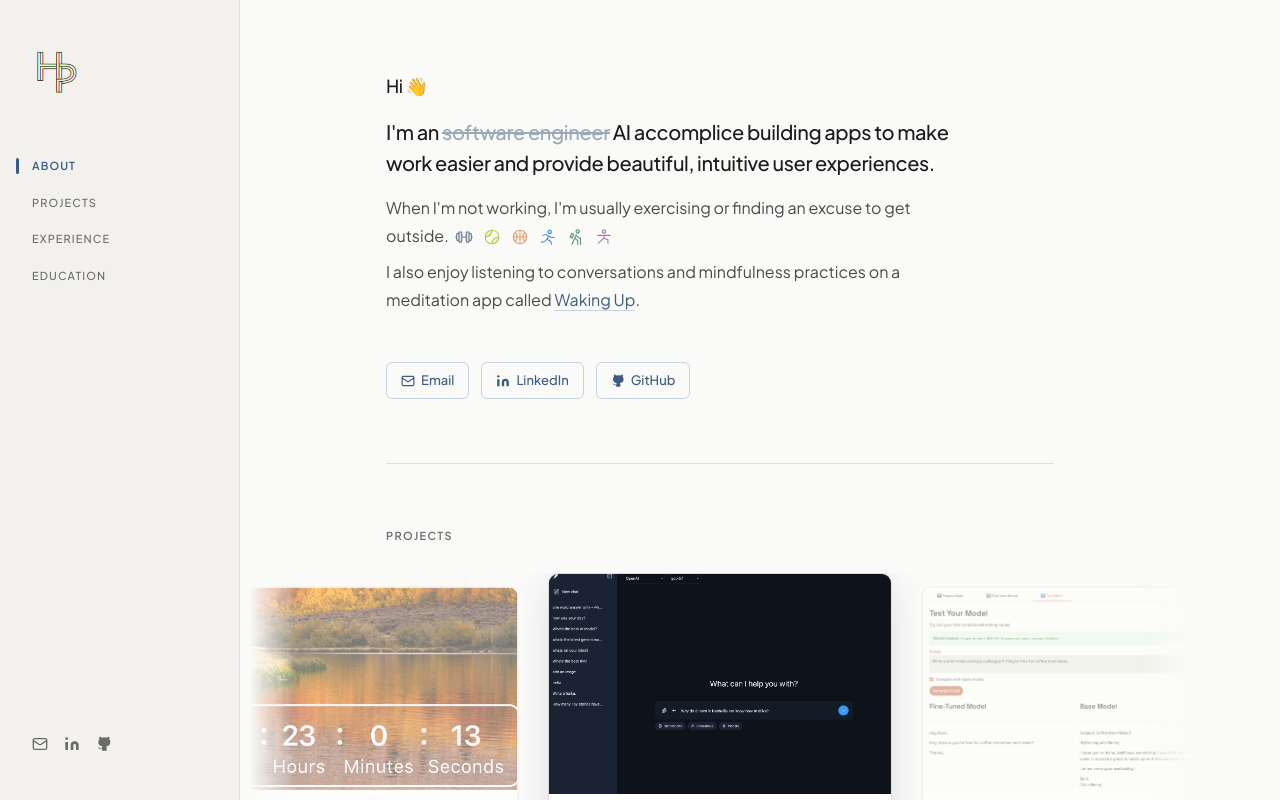
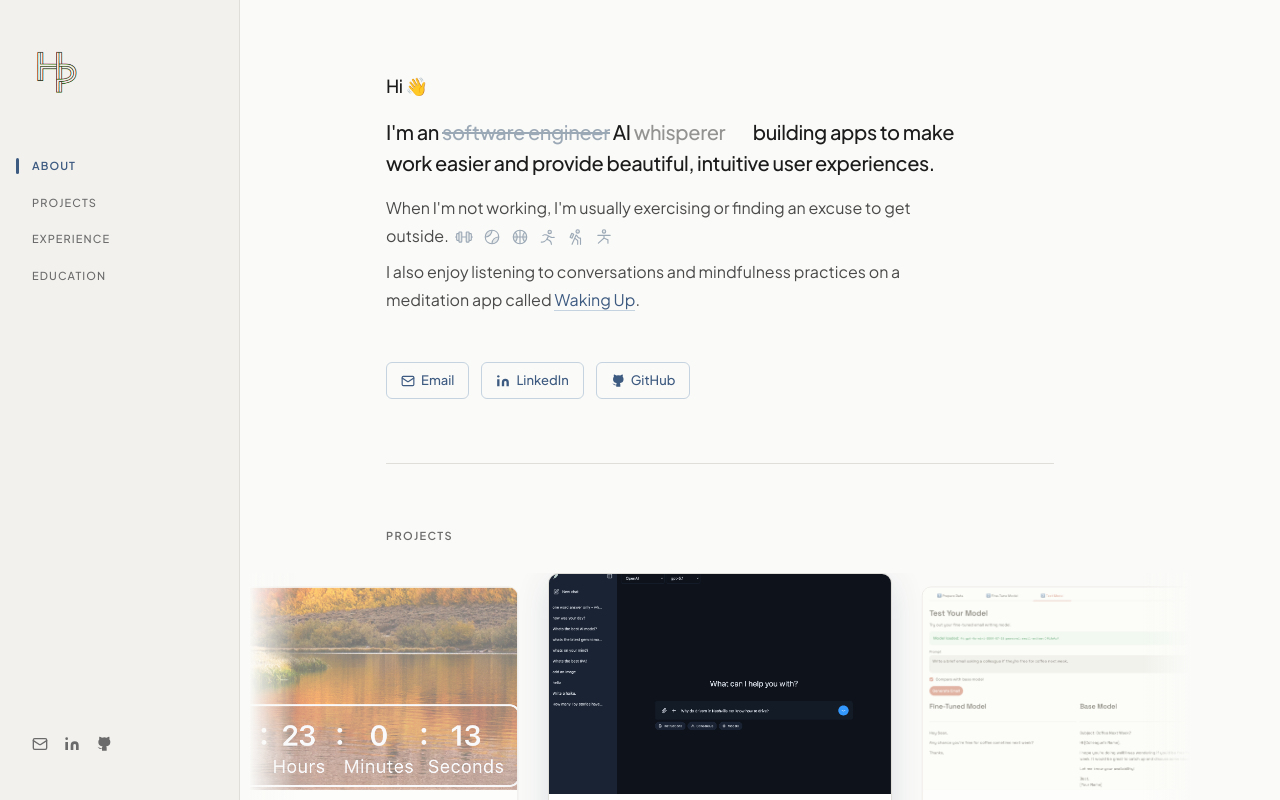
Before and after one commit to hunterphillips/personal-site, a React (Vite) app: page / in a window 1280 px wide. Shown: the top 800 px of the page. Built offline with nearby package versions, Linux system fonts and the light colour scheme.

Commit message:
about UI

```diff
--- a/src/components/About.tsx
+++ b/src/components/About.tsx
@@ -1,3 +1,5 @@
+import { useState, useEffect } from 'react';
+import type { ReactNode } from 'react';
 import {
   BarbellIcon,
   TennisBallIcon,
@@ -10,6 +12,55 @@ import type { Icon } from '@phosphor-icons/react';
 
 const ICON_SIZE = 18;
 
+const CONTACT_LINKS: {
+  href: string;
+  label: string;
+  external?: boolean;
+  icon: ReactNode;
+}[] = [
+  {
+    href: 'mailto:hkphillips42@gmail.com',
+    label: 'Email',
+    icon: (
+      <svg
+        width="14"
+        height="14"
+        viewBox="0 0 24 24"
+        fill="none"
+        stroke="currentColor"
+        strokeWidth="2"
+        strokeLinecap="round"
+        strokeLinejoin="round"
+      >
+        <rect width="20" height="16" x="2" y="4" rx="2" />
+        <path d="m22 7-8.97 5.7a1.94 1.94 0 0 1-2.06 0L2 7" />
+      </svg>
+    ),
+  },
+  {
+    href: 'https://www.linkedin.com/in/hunter-phillips/',
+    label: 'LinkedIn',
+    external: true,
+    icon: (
+      <svg width="14" height="14" viewBox="0 0 24 24" fill="currentColor">
+        <path d="M16 8a6 6 0 0 1 6 6v7h-4v-7a2 2 0 0 0-2-2 2 2 0 0 0-2 2v7h-4v-7a6 6 0 0 1 6-6z" />
+        <rect width="4" height="12" x="2" y="9" />
+        <circle cx="4" cy="4" r="2" />
+      </svg>
+    ),
+  },
+  {
+    href: 'https://github.com/hunterphillips',
+    label: 'GitHub',
+    external: true,
+    icon: (
+      <svg width="14" height="14" viewBox="0 0 24 24" fill="currentColor">
+        <path d="M9 19c-5 1.5-5-2.5-7-3m14 6v-3.87a3.37 3.37 0 0 0-.94-2.61c3.14-.35 6.44-1.54 6.44-7A5.44 5.44 0 0 0 20 4.77 5.07 5.07 0 0 0 19.91 1S18.73.65 16 2.48a13.38 13.38 0 0 0-7 0C6.27.65 5.09 1 5.09 1A5.07 5.07 0 0 0 5 4.77a5.44 5.44 0 0 0-1.5 3.78c0 5.42 3.3 6.61 6.44 7A3.37 3.37 0 0 0 9 18.13V22" />
+      </svg>
+    ),
+  },
+];
+
 const ICONS: { Icon: Icon; color: string }[] = [
   { Icon: BarbellIcon, color: '#6B7B8D' },
   { Icon: TennisBallIcon, color: '#B8C63E' },
@@ -18,6 +69,56 @@ const ICONS: { Icon: Icon; color: string }[] = [
   { Icon: PersonSimpleHikeIcon, color: '#5B9A6F' },
   { Icon: PersonSimpleTaiChiIcon, color: '#B07BAC' },
 ];
+
+const NOUNS = ['collaborator', 'orchestrator', 'whisperer', 'explorer'];
+const FADE_IN_DONE = 2000; // ms — wait after ai-replacement finishes
+const CYCLE_INTERVAL = 1300; // ms per word during cycling
+
+function CyclingNoun() {
+  const [index, setIndex] = useState(0);
+  const [fading, setFading] = useState(false);
+  const [done, setDone] = useState(false);
+
+  useEffect(() => {
+    // Wait for the initial fade-in to finish, then start cycling
+    const startTimer = setTimeout(() => {
+      let current = 0;
+      const interval = setInterval(() => {
+        current++;
+        if (current >= NOUNS.length) {
+          clearInterval(interval);
+          // After last word settles, collapse the fixed width
+          setTimeout(() => setDone(true), 10);
+          return;
+        }
+        // Fade out, swap text, fade in
+        setFading(true);
+        setTimeout(() => {
+          setIndex(current);
+          setFading(false);
+        }, 300);
+      }, CYCLE_INTERVAL);
+    }, FADE_IN_DONE);
+
+    return () => clearTimeout(startTimer);
+  }, []);
+
+  return (
+    <span className="ai-replacement" style={{ fontWeight: 500 }}>
+      AI{' '}
+      <span
+        style={{
+          display: 'inline-block',
+          minWidth: done ? '0' : '8ch',
+          transition: 'opacity 0.3s ease, min-width 1.4s ease',
+          opacity: fading ? 0 : 1,
+        }}
+      >
+        {NOUNS[index]}
+      </span>
+    </span>
+  );
+}
 
 export default function About() {
   return (
@@ -47,10 +148,7 @@ export default function About() {
         }}
       >
         I'm a<span className="n-fade">n</span>{' '}
-        <span className="strike-wrap">software engineer</span>{' '}
-        <span className="ai-replacement" style={{ fontWeight: 500 }}>
-          AI accomplice
-        </span>{' '}
+        <span className="strike-wrap">software engineer</span> <CyclingNoun />{' '}
         building apps to make work easier and provide beautiful, intuitive user
         experiences.
       </p>
@@ -85,6 +183,7 @@ export default function About() {
                 {
                   display: 'inline-flex',
                   '--target-color': color,
+                  animationDelay: `${8.25 + i * 0.12}s`,
                 } as React.CSSProperties
               }
             >
@@ -129,8 +228,11 @@ export default function About() {
           alignItems: 'center',
         }}
       >
+        {CONTACT_LINKS.map(({ href, label, external, icon }) => (
           <a
-          href="mailto:hkphillips42@gmail.com"
+            key={label}
+            href={href}
+            {...(external && { target: '_blank', rel: 'noopener noreferrer' })}
             style={{
               display: 'inline-flex',
               alignItems: 'center',
@@ -157,95 +259,10 @@ export default function About() {
               el.style.borderColor = 'var(--c-accent-border)';
             }}
           >
-          <svg
-            width="14"
-            height="14"
-            viewBox="0 0 24 24"
-            fill="none"
-            stroke="currentColor"
-            strokeWidth="2"
-            strokeLinecap="round"
-            strokeLinejoin="round"
-          >
-            <rect width="20" height="16" x="2" y="4" rx="2" />
-            <path d="m22 7-8.97 5.7a1.94 1.94 0 0 1-2.06 0L2 7" />
-          </svg>
-          Email
+            {icon}
+            {label}
           </a>
-
-        <a
-          href="https://www.linkedin.com/in/hunter-phillips/"
-          target="_blank"
-          rel="noopener noreferrer"
-          style={{
-            display: 'inline-flex',
-            alignItems: 'center',
-            gap: '6px',
-            fontSize: '13px',
-            fontWeight: 500,
-            color: 'var(--c-accent)',
-            textDecoration: 'none',
-            padding: '8px 14px',
-            border: '1px solid var(--c-accent-border)',
-            borderRadius: '6px',
-            transition: 'all 0.2s',
-          }}
-          onMouseEnter={(e) => {
-            const el = e.currentTarget as HTMLAnchorElement;
-            el.style.backgroundColor = 'var(--c-accent)';
-            el.style.color = '#fff';
-            el.style.borderColor = 'var(--c-accent)';
-          }}
-          onMouseLeave={(e) => {
-            const el = e.currentTarget as HTMLAnchorElement;
-            el.style.backgroundColor = 'var(--c-btn-hover-bg)';
-            el.style.color = 'var(--c-accent)';
-            el.style.borderColor = 'var(--c-accent-border)';
-          }}
-        >
-          <svg width="14" height="14" viewBox="0 0 24 24" fill="currentColor">
-            <path d="M16 8a6 6 0 0 1 6 6v7h-4v-7a2 2 0 0 0-2-2 2 2 0 0 0-2 2v7h-4v-7a6 6 0 0 1 6-6z" />
-            <rect width="4" height="12" x="2" y="9" />
-            <circle cx="4" cy="4" r="2" />
-          </svg>
-          LinkedIn
-        </a>
-
-        <a
-          href="https://github.com/hunterphillips"
-          target="_blank"
-          rel="noopener noreferrer"
-          style={{
-            display: 'inline-flex',
-            alignItems: 'center',
-            gap: '6px',
-            fontSize: '13px',
-            fontWeight: 500,
-            color: 'var(--c-accent)',
-            textDecoration: 'none',
-            padding: '8px 14px',
-            border: '1px solid var(--c-accent-border)',
-            borderRadius: '6px',
-            transition: 'all 0.2s',
-          }}
-          onMouseEnter={(e) => {
-            const el = e.currentTarget as HTMLAnchorElement;
-            el.style.backgroundColor = 'var(--c-accent)';
-            el.style.color = '#fff';
-            el.style.borderColor = 'var(--c-accent)';
-          }}
-          onMouseLeave={(e) => {
-            const el = e.currentTarget as HTMLAnchorElement;
-            el.style.backgroundColor = 'var(--c-btn-hover-bg)';
-            el.style.color = 'var(--c-accent)';
-            el.style.borderColor = 'var(--c-accent-border)';
-          }}
-        >
-          <svg width="14" height="14" viewBox="0 0 24 24" fill="currentColor">
-            <path d="M9 19c-5 1.5-5-2.5-7-3m14 6v-3.87a3.37 3.37 0 0 0-.94-2.61c3.14-.35 6.44-1.54 6.44-7A5.44 5.44 0 0 0 20 4.77 5.07 5.07 0 0 0 19.91 1S18.73.65 16 2.48a13.38 13.38 0 0 0-7 0C6.27.65 5.09 1 5.09 1A5.07 5.07 0 0 0 5 4.77a5.44 5.44 0 0 0-1.5 3.78c0 5.42 3.3 6.61 6.44 7A3.37 3.37 0 0 0 9 18.13V22" />
-          </svg>
-          GitHub
-        </a>
+        ))}
       </div>
     </section>
   );
--- a/src/data/projects.ts
+++ b/src/data/projects.ts
@@ -15,7 +15,7 @@ export const projects: Project[] = [
     name: 'Feather',
     shortDescription: 'Lightweight chat interface for LLMs',
     fullDescription:
-      'A lightweight chat interface for LLMs. Supports OpenAI, Anthropic, and Google providers simultaneously via a unified Express backend powered by the Vercel AI SDK. Features real-time message streaming, persistent chat history via Zustand, and a clean React/TypeScript/Tailwind frontend using shadcn/ui components.',
+      'A lightweight chat interface for LLMs. Designed as a minimalist alternative to Open WebUI or LibreChat.',
     images: ['/assets/feather.png'],
     tags: ['React', 'TypeScript', 'Tailwind', 'Express', 'Vercel AI SDK'],
     github: 'https://github.com/hunterphillips/feather',
@@ -24,8 +24,7 @@ export const projects: Project[] = [
     id: 'email-writer',
     name: 'Email Writer',
     shortDescription: 'Fine-tuning pipeline to write emails in your style',
-    fullDescription:
-      'A fine-tuning pipeline that trains OpenAI models to write emails in your personal style. Processes Gmail exports, strips noise, generates synthetic prompts, and monitors fine-tuning progress. Includes a side-by-side comparison mode to evaluate the fine-tuned model against the base. Offers both a Streamlit web UI and CLI workflow.',
+    fullDescription: 'Fine-tune a model to respond to emails in your style.',
     images: ['/assets/email-writer.png'],
     tags: ['Python', 'OpenAI', 'Streamlit', 'Fine-tuning'],
     github: 'https://github.com/hunterphillips/email-writer',
@@ -34,8 +33,7 @@ export const projects: Project[] = [
     id: 'sn-mockup',
     name: 'SN Mockup',
     shortDescription: 'Rapid prototyping tool for ServiceNow UI',
-    fullDescription:
-      'A rapid prototyping tool for ServiceNow platform UI. Build high-fidelity list views, forms, and navigation locally without a live instance. Implements the Horizon design system with Tailwind, supports live table imports, full CRUD on local records, and AI-powered field content generation via the Vercel AI SDK.',
+    fullDescription: 'A rapid prototyping tool for ServiceNow platform UI.',
     images: ['/assets/sn-mockup.png'],
     tags: ['React', 'TypeScript', 'Vite', 'Tailwind', 'Vercel AI SDK'],
     github: 'https://github.com/hunterphillips/sn-mockup',
@@ -43,9 +41,9 @@ export const projects: Project[] = [
   {
     id: 'font-tester',
     name: 'Font Tester',
-    shortDescription: 'Chrome extension to preview Google Fonts live',
+    shortDescription: 'Chrome extension to preview a webpage with Google Fonts',
     fullDescription:
-      "A Chrome extension that lets designers and developers preview any live webpage with different Google Fonts applied in real-time, without touching the site's code. Persists user preferences across sessions. Available on the Chrome Web Store.",
+      "Chrome extension to preview any webpage with different Google Fonts applied in real-time, without touching the site's code. Available on the Chrome Web Store.",
     images: ['/assets/fontTester.jpeg'],
     tags: ['JavaScript', 'Chrome Extension', 'Google Fonts API'],
     github: 'https://github.com/hunterphillips/font-tester',
@@ -56,7 +54,7 @@ export const projects: Project[] = [
     name: 'Countdown',
     shortDescription: 'Real-time countdown to your estimated death',
     fullDescription:
-      'A desktop app that calculates and displays a real-time countdown to your statistically estimated death using demographic inputs and the World Population API. Built with Electron and AngularJS, with Chart.js for data visualization. Packaged as a native macOS application. 21 GitHub stars, two public releases.',
+      "Productivity desktop application that uses demographic information, health metrics, and the World Population API to generate a running clock counting down to the precise moment you'll drop dead.",
     images: ['/assets/clock-screenshot.jpeg'],
     tags: ['Electron', 'AngularJS', 'Chart.js'],
     github: 'https://github.com/hunterphillips/countdown',
--- a/src/index.css
+++ b/src/index.css
@@ -115,7 +115,7 @@ body {
   position: relative;
   display: inline-block;
   color: var(--c-text);
-  animation: fade-to-muted 0.4s ease-out 0.4s forwards;
+  animation: fade-to-muted 0.6s ease-out 0.8s forwards;
 }
 .strike-wrap::after {
   content: '';
@@ -125,7 +125,7 @@ body {
   height: 2px;
   width: 0;
   background: var(--c-strike);
-  animation: draw-strike 0.45s ease-out 0.4s forwards;
+  animation: draw-strike 0.6s ease-out 0.8s forwards;
 }
 @keyframes draw-strike {
   to {
@@ -140,7 +140,7 @@ body {
 
 .ai-replacement {
   opacity: 0;
-  animation: fade-in-up 0.35s ease-out 0.85s forwards;
+  animation: fade-in-up 0.6s ease-out 1.75s forwards;
 }
 @keyframes fade-in-up {
   from {
@@ -155,7 +155,7 @@ body {
 
 .n-fade {
   opacity: 0;
-  animation: fade-in 0.3s ease-out 0.85s forwards;
+  animation: fade-in 0.6s ease-out 1.75s forwards;
 }
 @keyframes fade-in {
   to {
@@ -165,7 +165,7 @@ body {
 
 .icon-colorize {
   color: var(--c-strike);
-  animation: colorize 0.5s ease-out 1.5s forwards;
+  animation: colorize 0.75s ease-out 2.5s forwards;
 }
 @keyframes colorize {
   to {
@@ -209,7 +209,6 @@ body {
   filter: drop-shadow(0 4px 12px rgba(61, 90, 128, 0.22));
 }
 
-
 @keyframes shimmer-sweep {
   to {
     transform: translateX(100%);
```
Lines whose indentation alone changed are shown as unchanged.
